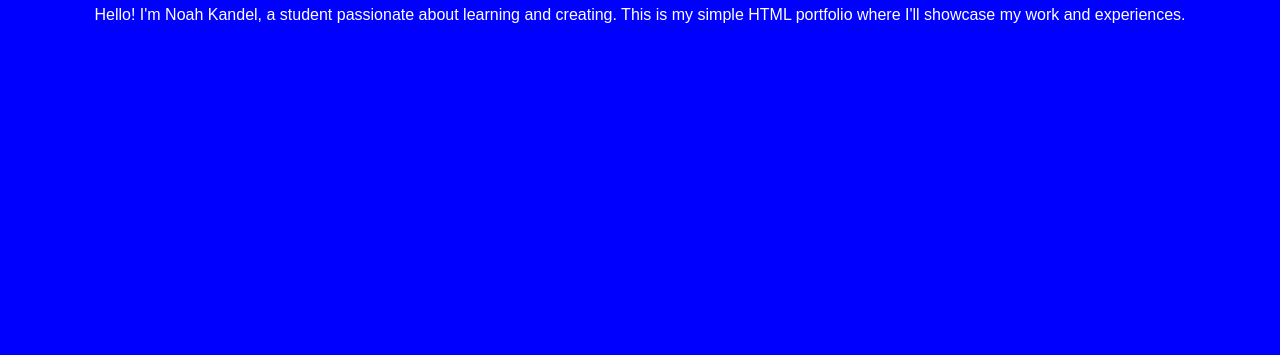
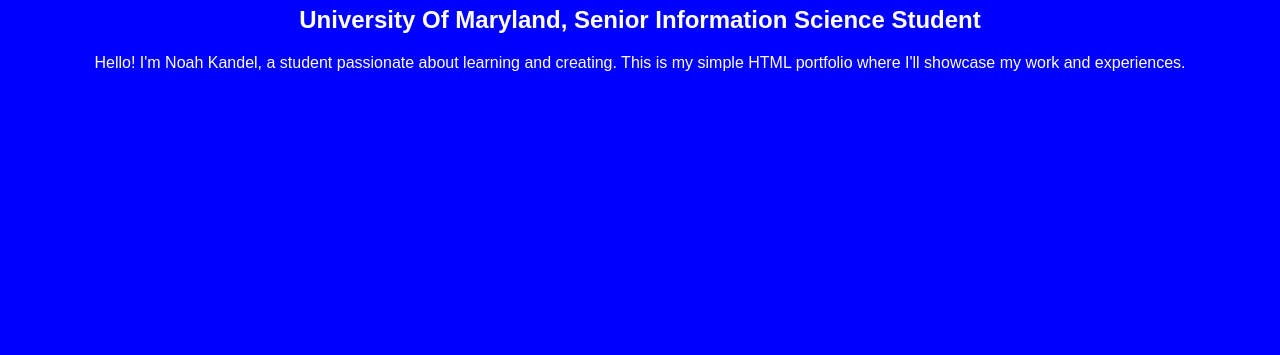
Before and after one commit to nkandel1/noahkandel.github.io, a plain HTML site: page index.html in a window 1280 px wide. Shown: the part 445-800 px from the top of the page. Drawn offline with Linux system fonts and the light colour scheme.

Commit message:
Update index.html

```diff
--- a/index.html
+++ b/index.html
@@ -25,6 +25,7 @@
     <div class="container">
         <img id="profilePic" src="Profilepic.jpg" alt="Profile Picture">
         <h1>Noah Kandel</h1>
+        <h2>University Of Maryland, Senior Information Science Student</h2>
         <p>Hello! I'm Noah Kandel, a student passionate about learning and creating. This is my simple HTML portfolio where I'll showcase my work and experiences.</p>
     </div>
 </body>
```
